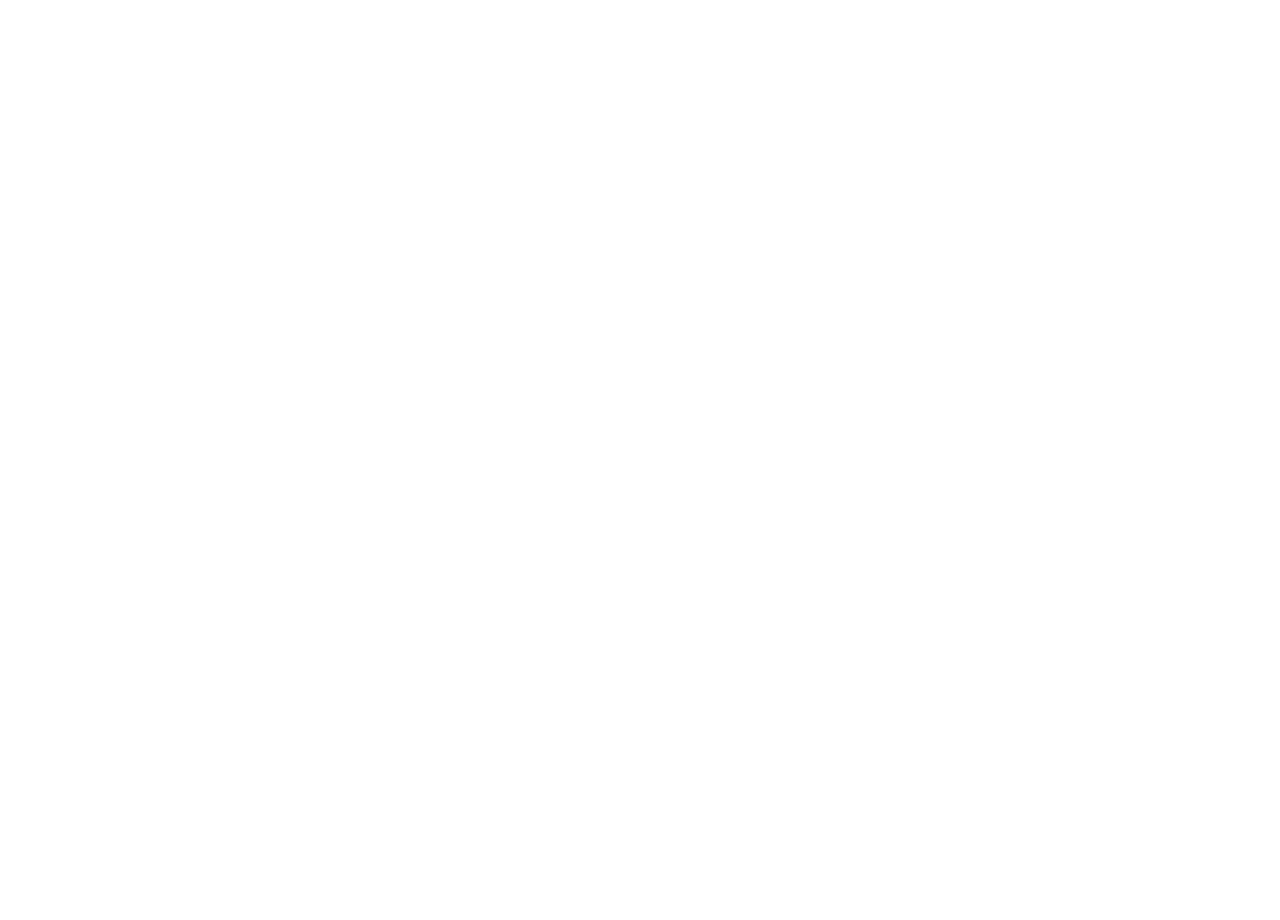
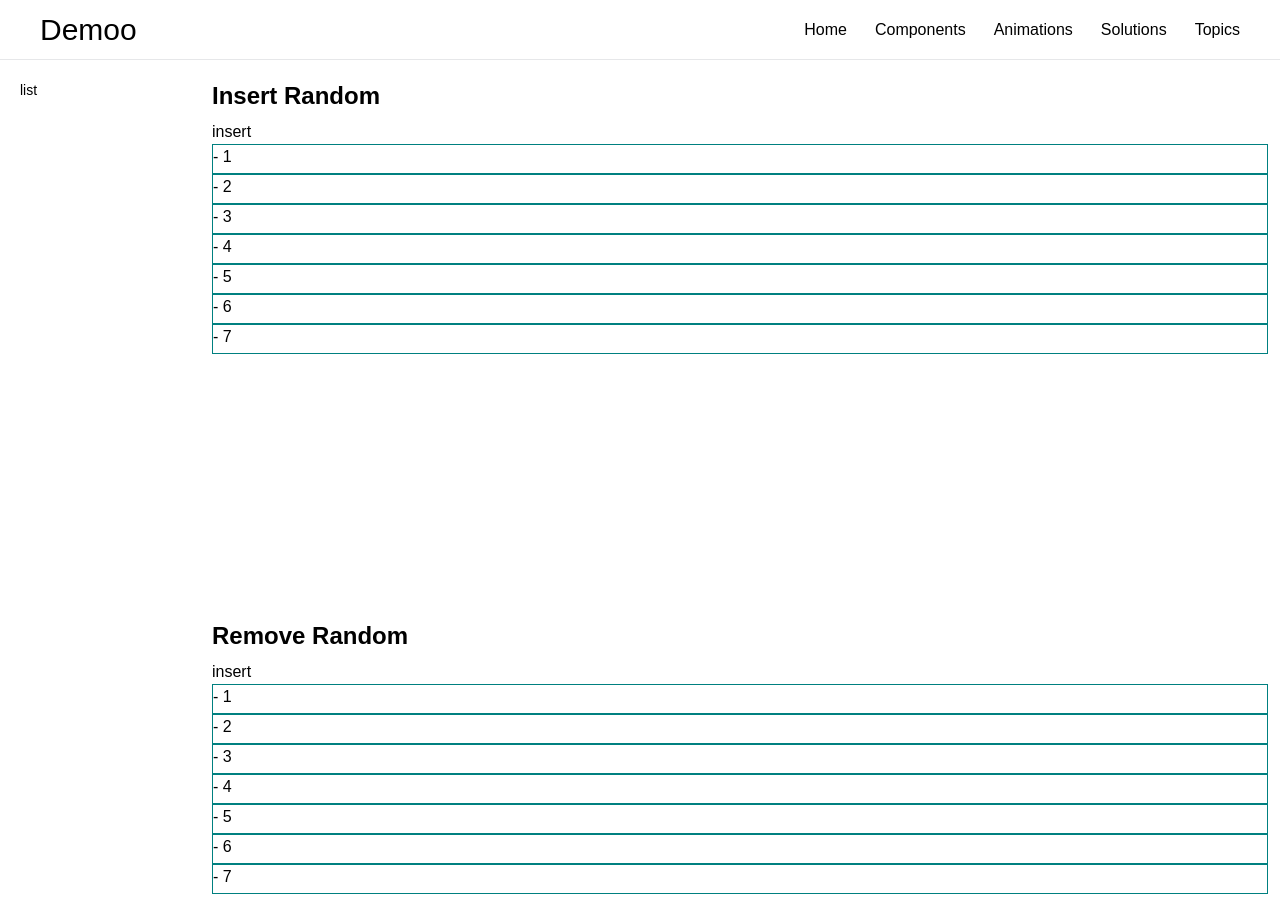
Before and after one commit to Reyshawn/fete, a React app: page /animations/list in a window 1280 px wide. Before the commit this address had no page. Shown: the top 920 px of the page. Before the commit the page ends 800 px from the top, so only its background shows below. Built offline with nearby package versions, Linux system fonts and the light colour scheme.

Commit message:
Add the list shuffle animation demo;

```diff
--- a/src/components/TransitionGroup.tsx
+++ b/src/components/TransitionGroup.tsx
@@ -31,7 +31,7 @@ function TransitionGroup(props: TransitionGroupProps) {
 
   const _children: ReactElement[] = Array.isArray(props.children)
     ? children as ReactElement[]
-    : useMemo(() => ([(children as ReactElement)]), [(children as ReactElement).key])
+    : [(children as ReactElement)]
 
   const Tag = props.tag ?? Fragment
   const isMounted = useRef(false)
--- a/src/index.css
+++ b/src/index.css
@@ -65,23 +65,3 @@ code {
       outline-none;
   }
 }
-
-/* 1. declare transition */
-.fade-move,
-.fade-enter-active,
-.fade-leave-active {
-  transition: all 0.5s cubic-bezier(0.55, 0, 0.1, 1);
-}
-
-/* 2. declare enter from and leave to state */
-.fade-enter-from,
-.fade-leave-to {
-  opacity: 0;
-  transform: scaleY(0.01) translate(30px, 0);
-}
-
-/* 3. ensure leaving items are taken out of layout flow so that moving
-      animations can be calculated correctly. */
-.fade-leave-active {
-  position: absolute;
-}
--- /dev/null
+++ b/src/pages/animations/ListAnimationPage/index.tsx
@@ -0,0 +1,135 @@
+import styles from "@/styles/sectionPage.module.css"
+import TransitionGroup from "@/components/TransitionGroup"
+import { useCallback, useState } from "react"
+import Transition from "@/components/Transition"
+
+
+export default function ListAnimationPage() {
+  return <section className={styles.page}>
+    <h1>Insert Random</h1>
+    <InsertRandomDemo />
+    <h1>Remove Random</h1>
+    <RemoveRandomDemo />
+    <h1>Shuffle</h1>
+    <ShuffleDemo />
+  </section>
+}
+
+
+function InsertRandomDemo() {
+  const [values, setValues] = useState([1, 2, 3, 4, 5, 6, 7])
+
+  const handleClick = () => {
+
+    const plusIndex = Math.floor(Math.random() * values.length)
+    const newValues = [...values]
+    newValues.splice(plusIndex, 0, newValues.length + 1)
+
+    setValues(newValues)
+  }
+
+
+  return (
+    <div style={{
+      height: "500px",
+      maxHeight: "500px",
+      overflow: "auto"
+    }}>
+      <button onClick={handleClick}>insert</button>
+      <ul style={{ position: "relative" }}>
+        <TransitionGroup name="shuffle">
+          {
+            values.map((i, index) => <li key={"k-" + i} data-key={"k-" + i} style={{ border: "1px solid teal", width: "100%", height: "30px" }}>- {i}</li>)
+          }
+        </TransitionGroup>
+      </ul>
+
+    </div>
+  )
+}
+
+
+function RemoveRandomDemo() {
+  const [values, setValues] = useState([1, 2, 3, 4, 5, 6, 7])
+
+  const handleClick = () => {
+
+
+    const removeIndex = Math.floor(Math.random() * values.length)
+
+    const newValues = [...values]
+    console.log("values:::", values.length)
+    console.log("removeIndex:::", removeIndex)
+    newValues.splice(removeIndex, 1)
+
+    setValues(newValues)
+  }
+
+
+  return (
+    <div style={{
+      height: "500px",
+      maxHeight: "500px",
+      overflow: "auto"
+    }}>
+      <button onClick={handleClick}>insert</button>
+      <ul style={{ position: "relative" }}>
+        <TransitionGroup name="shuffle">
+          {
+            values.map((i, index) => <li key={"k-" + i} data-key={"k-" + i} style={{ border: "1px solid teal", width: "100%", height: "30px" }}>- {i}</li>)
+          }
+        </TransitionGroup>
+      </ul>
+
+    </div>
+  )
+}
+
+
+function ShuffleDemo() {
+  const [values, setValues] = useState([1, 2, 3, 4, 5, 6, 7])
+
+  const handleClick = () => {
+    const newValues = [...shuffle(values)]
+
+    setValues(newValues)
+  }
+
+
+  return (
+    <div style={{
+      height: "500px",
+      maxHeight: "500px",
+      overflow: "auto"
+    }}>
+      <button onClick={handleClick}>insert</button>
+      <ul style={{ position: "relative" }}>
+        <TransitionGroup name="shuffle">
+          {
+            values.map((i, index) => <li key={"k-" + i} data-key={"k-" + i} style={{ border: "1px solid teal", width: "100%", height: "30px" }}>- {i}</li>)
+          }
+        </TransitionGroup>
+      </ul>
+
+    </div>
+  )
+}
+
+
+function shuffle<T>(array: T[]) {
+  let currentIndex = array.length, randomIndex;
+
+  // While there remain elements to shuffle.
+  while (currentIndex > 0) {
+
+    // Pick a remaining element.
+    randomIndex = Math.floor(Math.random() * currentIndex);
+    currentIndex--;
+
+    // And swap it with the current element.
+    [array[currentIndex], array[randomIndex]] = [
+      array[randomIndex], array[currentIndex]];
+  }
+
+  return array;
+}
--- a/src/pages/animations/index.tsx
+++ b/src/pages/animations/index.tsx
@@ -1,3 +1,8 @@
+import { lazy } from "react"
+
+export const ListAnimationPage = lazy(() => import("./ListAnimationPage/index"))
+
+
 export default function AnimationsPage(props: any) {
   return (
     <>
--- a/src/pages/components/DDatePickerPage/index.tsx
+++ b/src/pages/components/DDatePickerPage/index.tsx
@@ -1,5 +1,6 @@
 import styles from "@/styles/sectionPage.module.css"
 import DatePicker from "@/components/DatePicker"
+
 
 export default function DDatepickerPage(props: any) {
   return <section className={styles.page}>
--- a/src/router/index.tsx
+++ b/src/router/index.tsx
@@ -18,6 +18,10 @@ import {
   DDatePickerPage,
   DColorPickerPage
 } from '@/pages/components/index'
+
+import {
+  ListAnimationPage
+} from "@/pages/animations/index"
 
 
 import {
@@ -183,6 +187,18 @@ const topicsMenus: Menu[] = [
 ]
 
 
+const animationsRoutes: Menu[] = [
+  {
+    path: '',
+    element: <Suspense><AnimationsPage /></Suspense>
+  },
+  {
+    path: 'list',
+    element: <Suspense><ListAnimationPage /></Suspense>,
+  },
+]
+
+
 function convertToRoutes(menus: Menu[]) {
   return menus.reduce<NonIndexRouteObject[]>((accu, curr) => {
 
@@ -220,7 +236,8 @@ const routes = [
       },
       {
         path: 'animations',
-        element: <Suspense><AnimationsPage /></Suspense>
+        element: <Suspense><SidebarLayout menus={animationsRoutes.filter(r => r.path !== '')} /></Suspense>,
+        children: animationsRoutes
       },
       {
         path: 'solutions',
--- a/src/styles/transitions/index.css
+++ b/src/styles/transitions/index.css
@@ -1 +1,2 @@
-@import url("./popper.css")
+@import url("./popper.css");
+@import url("./shuffle.css");
```
Also changed, not shown: src/styles/transitions/shuffle.css (added, +18 -0 lines).
